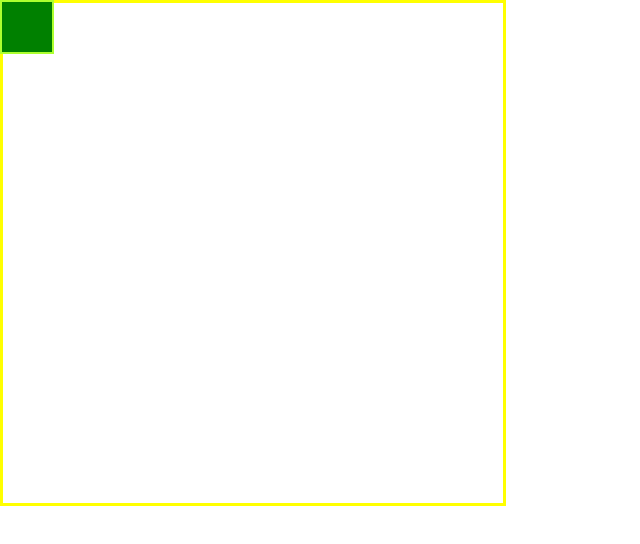
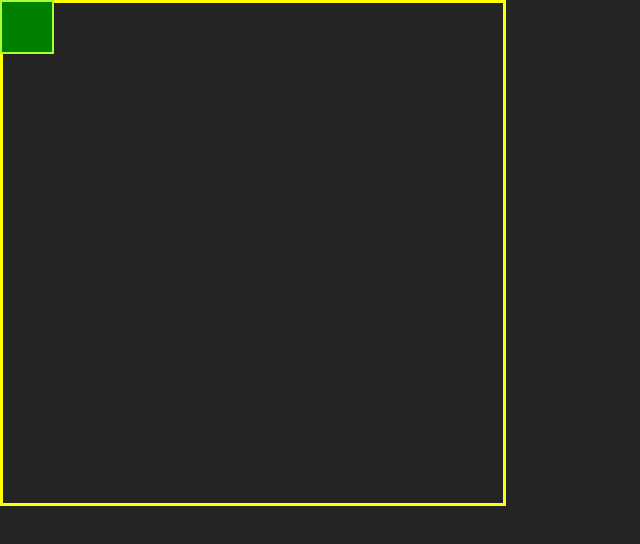
Before and after one commit to mrhl082024/js_advanced_1, a plain HTML site: page index.html in a window 1280 px wide. Shown: the whole page, without its empty margins (0-640 px from the left). Drawn offline with Linux system fonts and the light colour scheme.

Commit message:
skiftet bakgrunns farge

```diff
--- a/index.css
+++ b/index.css
@@ -2,4 +2,4 @@ body {
     margin: 0px;
     padding: 0px;
     box-sizing: border-box;
-}
+    background-color: rgb(36, 36, 36);
```
